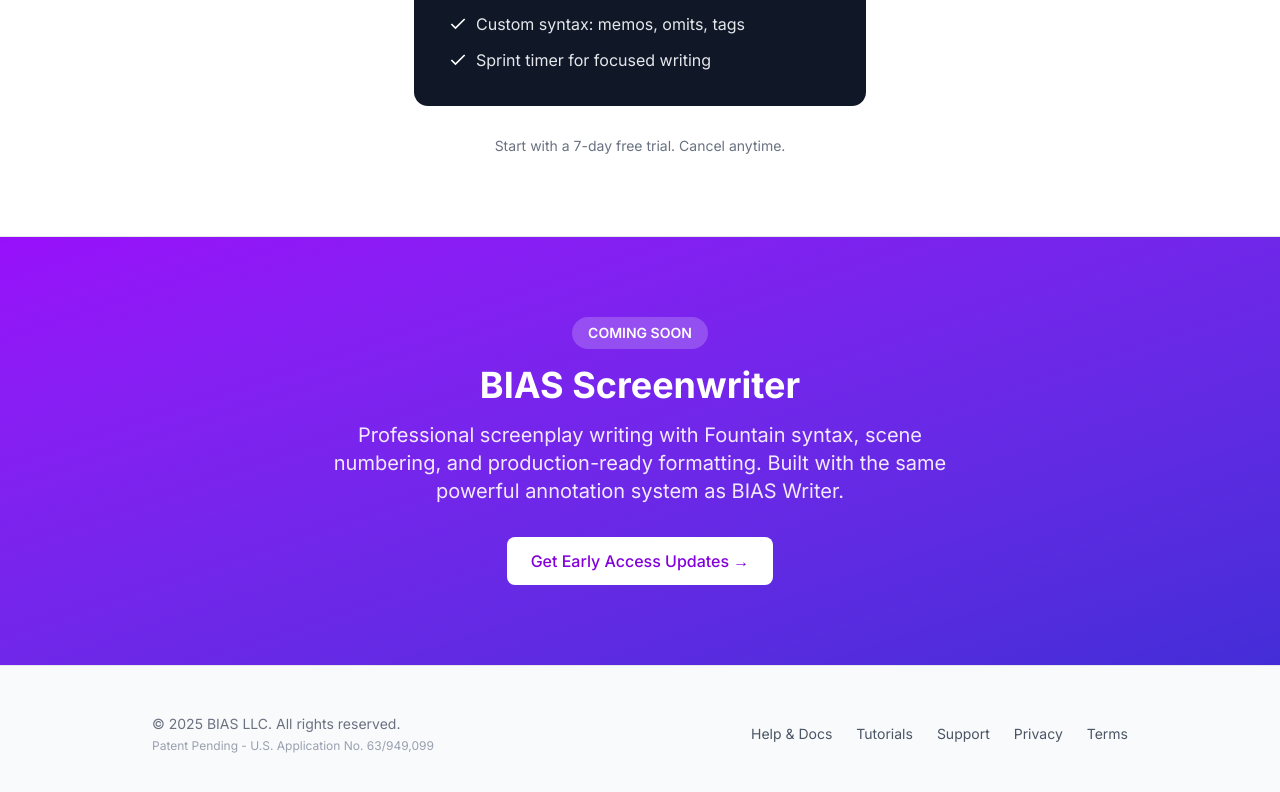
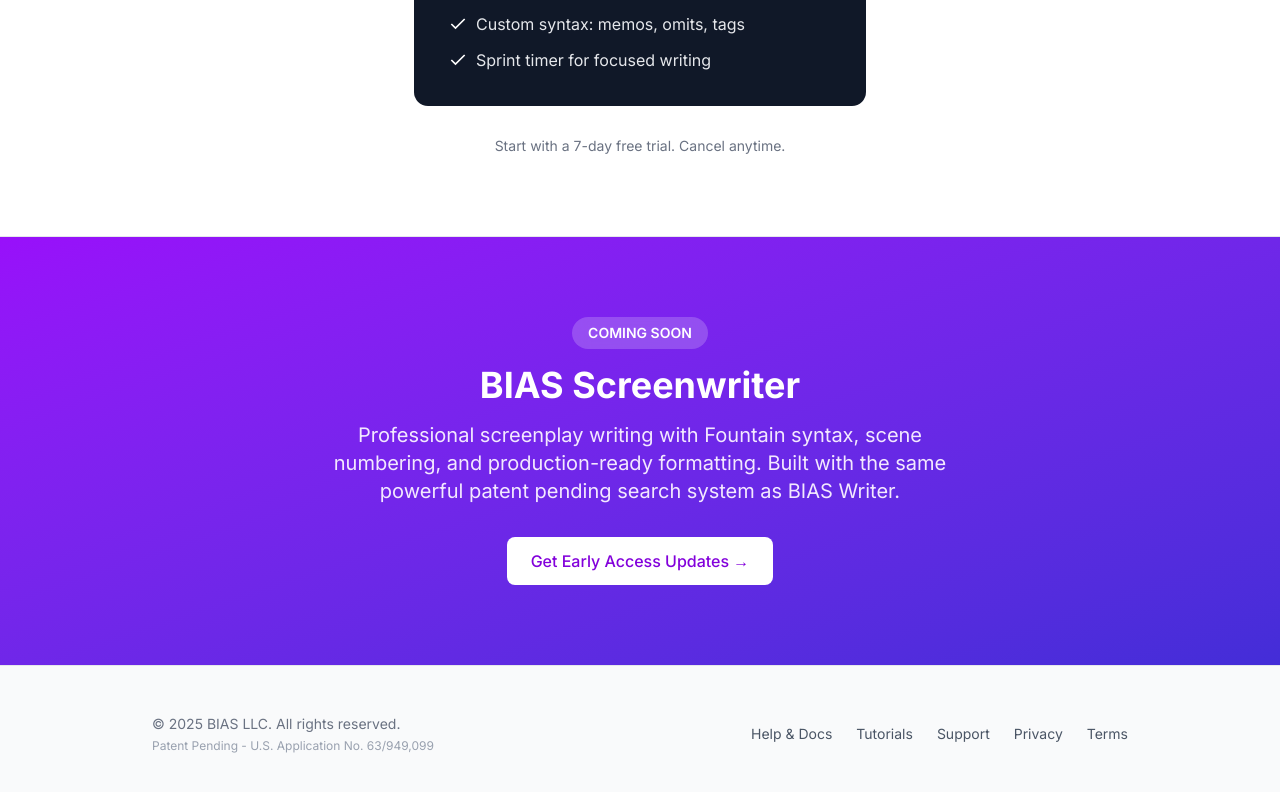
Before and after one commit to BiasLLC/bias-marketing, a Next.js app: page / in a window 1280 px wide. Shown: the part 1439-2231 px from the top of the page. Built offline with nearby package versions, Linux system fonts and the light colour scheme.

Commit message:
Add Help & Docs, Tutorials, BIAS Screenwriter Coming Soon section, and patent notice

```diff
--- a/app/page.tsx
+++ b/app/page.tsx
@@ -144,7 +144,7 @@
               BIAS Screenwriter
             </h2>
             <p className="text-xl text-purple-100 max-w-2xl mx-auto mb-8">
-              Professional screenplay writing with Fountain syntax, scene numbering, and production-ready formatting. Built with the same powerful annotation system as BIAS Writer.
+              Professional screenplay writing with Fountain syntax, scene numbering, and production-ready formatting. Built with the same powerful patent pending search system as BIAS Writer.
             </p>
             <a
               href="mailto:info@bias.pub?subject=BIAS%20Screenwriter%20-%20Early%20Access"
```
